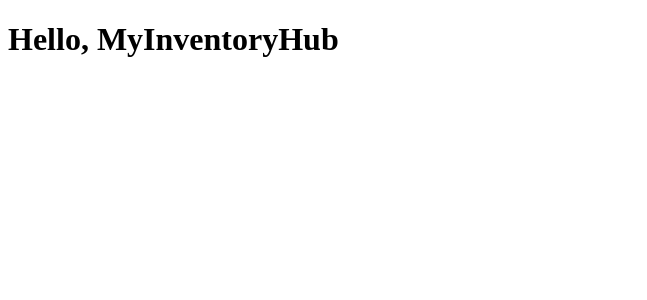
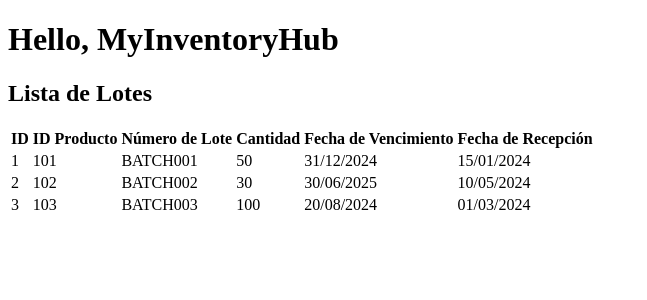
Before and after one commit to SyTW2425/E17_P4, an Angular app in the folder MyInventoryHub/: page / in a window 1280 px wide. Shown: the top 300 px of the page, without its empty margins (0-647 px from the left). Built offline with nearby package versions, Linux system fonts and the light colour scheme.

Commit message:
Componente batch list added

```diff
--- a/MyInventoryHub/src/app/app.component.html
+++ b/MyInventoryHub/src/app/app.component.html
@@ -1 +1,4 @@
 <h1>Hello, MyInventoryHub</h1>
+<div class="container">
+  <app-batch-list></app-batch-list>
+</div>
--- a/MyInventoryHub/src/app/app.component.ts
+++ b/MyInventoryHub/src/app/app.component.ts
@@ -1,10 +1,11 @@
 import { Component } from '@angular/core';
 import { RouterOutlet } from '@angular/router';
+import { BatchListComponent } from './batch-list/batch-list.component';
 
 @Component({
   selector: 'app-root',
   standalone: true,
-  imports: [RouterOutlet],
+  imports: [RouterOutlet, BatchListComponent],
   templateUrl: './app.component.html',
   styleUrl: './app.component.css'
 })
--- /dev/null
+++ b/MyInventoryHub/src/app/batch-list/batch-list.component.html
@@ -0,0 +1,23 @@
+<h2>Lista de Lotes</h2>
+<table>
+  <thead>
+    <tr>
+      <th>ID</th>
+      <th>ID Producto</th>
+      <th>Número de Lote</th>
+      <th>Cantidad</th>
+      <th>Fecha de Vencimiento</th>
+      <th>Fecha de Recepción</th>
+    </tr>
+  </thead>
+  <tbody>
+    <tr *ngFor="let batch of batches">
+      <td>{{ batch.id }}</td>
+      <td>{{ batch.productId }}</td>
+      <td>{{ batch.batchNumber }}</td>
+      <td>{{ batch.quantity }}</td>
+      <td>{{ batch.expirationDate | date: 'dd/MM/yyyy' }}</td>
+      <td>{{ batch.receivedDate | date: 'dd/MM/yyyy' }}</td>
+    </tr>
+  </tbody>
+</table>
--- /dev/null
+++ b/MyInventoryHub/src/app/batch-list/batch-list.component.ts
@@ -0,0 +1,45 @@
+import { Component, OnInit } from '@angular/core';
+import { Batch } from '../models/batch.model';
+import { DatePipe } from '@angular/common';
+import { CommonModule } from '@angular/common';
+
+
+@Component({
+  selector: 'app-batch-list',
+  standalone: true,
+  templateUrl: './batch-list.component.html',
+  imports: [CommonModule, DatePipe],
+  styleUrls: ['./batch-list.component.css']
+})
+export class BatchListComponent implements OnInit {
+  batches: Batch[] = [
+    {
+      id: 1,
+      productId: 101,
+      batchNumber: 'BATCH001',
+      quantity: 50,
+      expirationDate: new Date('2024-12-31'),
+      receivedDate: new Date('2024-01-15')
+    },
+    {
+      id: 2,
+      productId: 102,
+      batchNumber: 'BATCH002',
+      quantity: 30,
+      expirationDate: new Date('2025-06-30'),
+      receivedDate: new Date('2024-05-10')
+    },
+    {
+      id: 3,
+      productId: 103,
+      batchNumber: 'BATCH003',
+      quantity: 100,
+      expirationDate: new Date('2024-08-20'),
+      receivedDate: new Date('2024-03-01')
+    }
+  ];
+
+  constructor() {}
+
+  ngOnInit(): void {}
+}
```
Also changed, not shown: MyInventoryHub/src/app/batch-list/batch-list.component.css (added), 2 other files (tests, documents, lock files or other folders).
